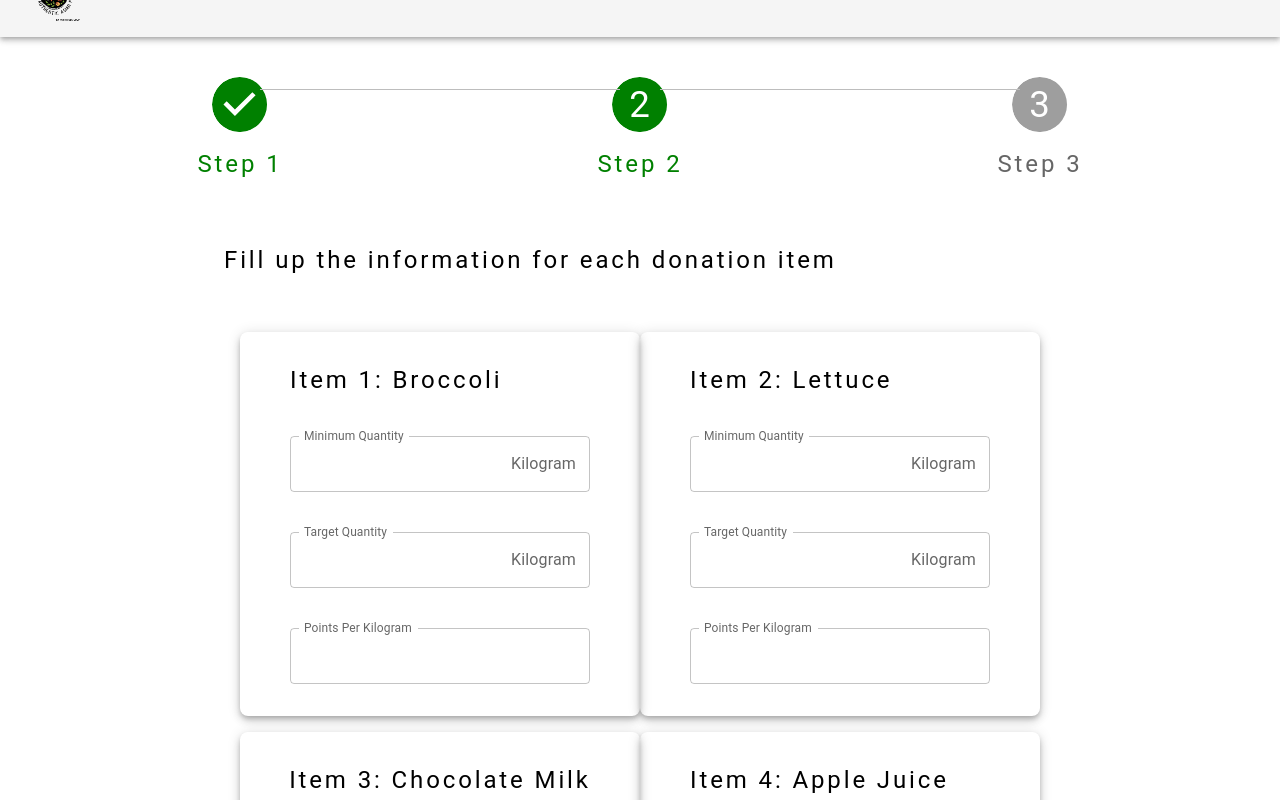
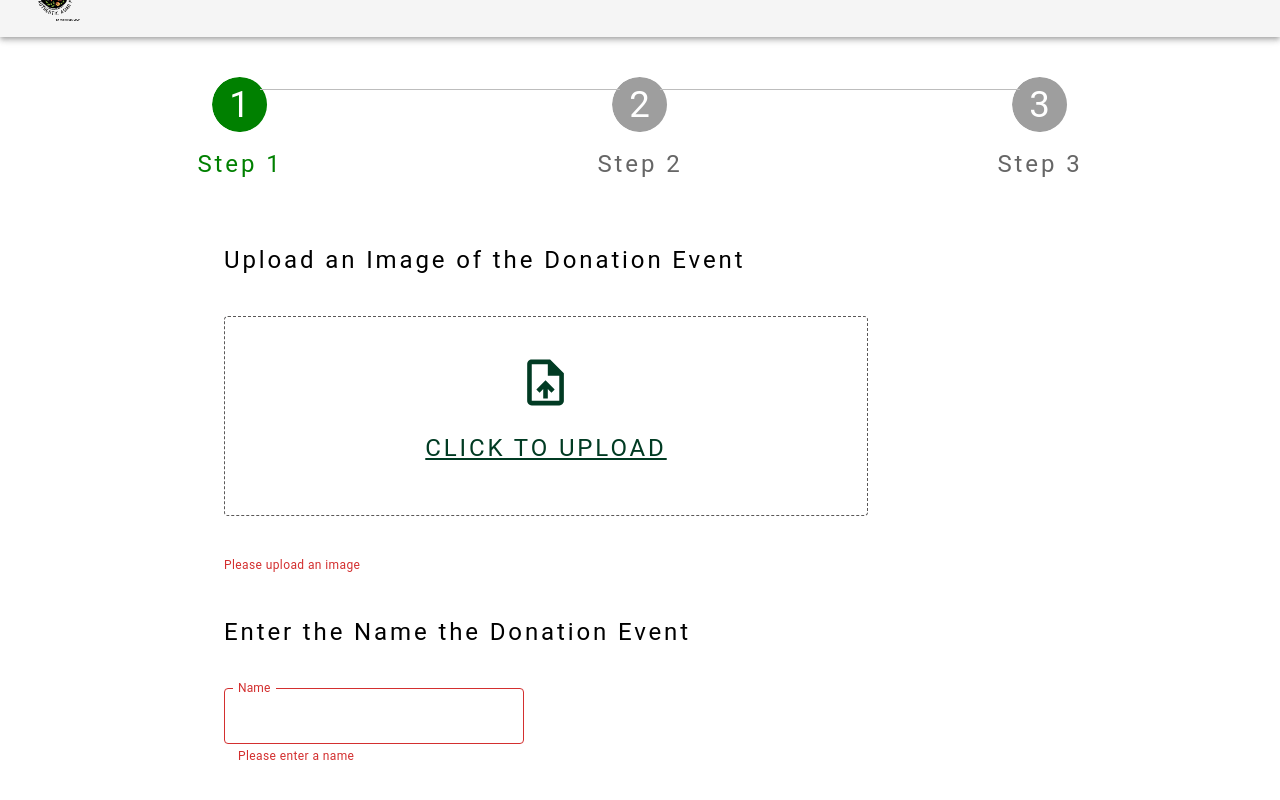
Before and after one commit to felixli1998/FYP-24_DCS__CodeAbility-Crew_EcoYah, a React (Create React App) app in the folder client/: page /admin/donation-event-form in a window 1280 px wide. Both pictures are taken after a click on the button "NEXT". Shown: the part 50-850 px from the top of the page. Built offline with nearby package versions, Linux system fonts and the light colour scheme.

Commit message:
feat: form validation for step 1 and state management across the form

```diff
--- a/client/package.json
+++ b/client/package.json
@@ -8,7 +8,6 @@
     "@mui/icons-material": "^5.15.4",
     "@mui/material": "^5.15.4",
     "@mui/x-date-pickers": "^6.19.0",
-    "@mui/x-date-pickers-pro": "^6.19.0",
     "@testing-library/jest-dom": "^5.17.0",
     "@testing-library/react": "^13.4.0",
     "@testing-library/user-event": "^13.5.0",
@@ -19,6 +18,7 @@
     "axios": "^1.6.5",
     "dayjs": "^1.11.10",
     "libphonenumber-js": "^1.10.53",
+    "moment": "^2.30.1",
     "react": "^18.2.0",
     "react-dom": "^18.2.0",
     "react-router-dom": "^6.21.2",
--- a/client/src/components/DonationEvent/Step1Form.tsx
+++ b/client/src/components/DonationEvent/Step1Form.tsx
@@ -1,16 +1,21 @@
-import { useState } from "react";
+import { useState, useEffect, ChangeEvent } from "react";
 import { useTheme } from '@mui/system';
-import { Box, Typography, TextField, Button } from '@mui/material';
+import { Box, Typography, TextField, Button, FormHelperText } from '@mui/material';
 import UploadFileIcon from '@mui/icons-material/UploadFile';
 
+type Step1FormProps = {
+    validate: boolean
+    data: (key: string, value: string) => void
+}
 
-export default function Step1Form() {
+export default function Step1Form(props: Step1FormProps) {
 
     const theme = useTheme();
     const [fileUpload, setFileUpload] = useState(false);
     const [image, setImage] = useState<any>(null);
+    const [name, setName] = useState("");
 
-    const handleImageUpload = (event: React.ChangeEvent<HTMLInputElement>) => {
+    const handleImageUpload = (event: ChangeEvent<HTMLInputElement>) => {
         setFileUpload(true);
         const file = event.target.files?.[0];
         if (file) {
@@ -23,9 +28,18 @@ export default function Step1Form() {
         };
     }
 
+    const handleTextChange = (event: ChangeEvent<HTMLInputElement>) => {
+        setName(event.target.value)
+    }
+
+    useEffect(() => {
+        props.data("imageId", image);
+        props.data("name", name);
+    }, [name, image]);
+
     return (
         <>
-        <Typography variant="h5" gutterBottom sx={{ letterSpacing: "0.18rem" }}>Upload an Image of the Donation Event</Typography>
+        <Typography variant="h5" gutterBottom sx={{ letterSpacing: "0.18rem", marginBottom: "1.5rem" }}>Upload an Image of the Donation Event</Typography>
         <Box display="flex" flexDirection="column" justifyContent="center" alignItems="center"
             sx={{ width: "100%",
                 [theme.breakpoints.up('sm')]: {
@@ -49,10 +63,15 @@ export default function Step1Form() {
                                 loading="lazy"
                                 style={{ maxWidth: "100%", maxHeight: "100%", objectFit: "contain" }} /> }
         </Box>
-        <Typography variant="h5" gutterBottom sx={{ letterSpacing: "0.18rem" }}>Enter the Name the Donation Event</Typography>
+        { (props.validate && image === null) && <FormHelperText error>Please upload an image</FormHelperText> }
+        <Typography variant="h5" gutterBottom sx={{ letterSpacing: "0.18rem", marginBottom: "1.5rem" }}>Enter the Name the Donation Event</Typography>
         <TextField label="Name" type="text"
             InputLabelProps={{ shrink: true }}
             sx={{ width: 300 }}
+            value={name}
+            onChange={handleTextChange}
+            error={props.validate && name === ""}
+            helperText={ (props.validate && name === "") && "Please enter a name" }
             />
         </>
     );
--- a/client/src/components/DonationEvent/Step2Form.tsx
+++ b/client/src/components/DonationEvent/Step2Form.tsx
@@ -1,10 +1,15 @@
-import { useState } from "react";
+import { useState, useEffect, ChangeEvent } from "react";
 import { Typography, Grid, Box, Stack, TextField, InputAdornment } from '@mui/material';
 
+type Step2FormProps = {
+    validate: boolean
+    data: (key: string, value: any) => void
+}
 
-export default function Step2Form() {
+export default function Step2Form(props: Step2FormProps) {
 
     const itemFields = [ 'Minimum Quantity', 'Target Quantity', 'Points Per ' ];
+    const itemKeys = [ 'minQty', 'targetQty', 'pointsPerUnit' ];
 
     const allItems = [
         { item: "Broccoli", unit: "Kilogram" },
@@ -14,13 +19,31 @@ export default function Step2Form() {
     ];
 
     const [items, setItems] = useState(allItems);
+    const [itemsInfo, setItemsInfo] = useState<{ [key: string]: number }[]>([{}]);
+
+    const handleTextChange = (itemKey: string, index: number) => (event: ChangeEvent<HTMLInputElement>) => {
+        setItemsInfo((prevData) => {
+            const updatedItemsInfo = [...prevData];
+            updatedItemsInfo[index] = {
+                ...updatedItemsInfo[index],
+                [itemKey]: parseFloat(event.target.value),
+            };
+            return updatedItemsInfo;
+        });
+    }
+
+    console.log(itemsInfo);
+
+    useEffect(() => {
+        props.data("donationEventItems", itemsInfo);
+    }, [itemsInfo]);
 
     return (
         <>
-        <Typography variant="h5" gutterBottom sx={{ letterSpacing: "0.18rem" }}>Fill up the information for each donation item</Typography>
+        <Typography variant="h5" gutterBottom sx={{ letterSpacing: "0.18rem", marginBottom: "1.5rem" }}>Fill up the information for each donation item</Typography>
         <Grid container justifyContent="space-between" sx={{ p: 2 }}>
-            { items.map(function(label, i) {
-                    return <Grid item xs={12} md={12} lg={6} sx={{ marginBottom: "1rem" }} key={i}>
+            { items.map(function(item, i) {
+                    return <Grid item xs={12} md={12} lg={6} sx={{ marginBottom: "1rem", }} key={i}>
                         <Box
                             component="form"
                             display="flex"
@@ -32,12 +55,15 @@ export default function Step2Form() {
                             noValidate
                             autoComplete="off">
                             <Stack spacing={5}>
-                                <Typography variant="h5" gutterBottom sx={{ letterSpacing: "0.18rem" }}>Item {i+1}: {items[i].item}</Typography>
-                                { itemFields.map(function(label, j) {
-                                    return <TextField key={j} label={ (j !== 2) ? itemFields[j] : itemFields[j] + items[i].unit } type="number"
+                                <Typography variant="h5" gutterBottom sx={{ letterSpacing: "0.18rem", marginBottom: "1.5rem" }}>Item {i+1}: {items[i].item}</Typography>
+                                { itemFields.map(function(field, j) {
+                                    return <TextField key={j} label={ (j !== 2) ? itemFields[j] : itemFields[j] + items[i].unit }
+                                        type="number"
                                         InputProps={{ endAdornment: <InputAdornment position="end">{ (j !== 2) && items[i].unit }</InputAdornment> }}
                                         InputLabelProps={{ shrink: true }}
-                                        sx={{ width: 300 }} /> }) }
+                                        sx={{ width: 300 }}
+                                        value={itemsInfo[i] && itemsInfo[i][itemKeys[j]] ? itemsInfo[i][itemKeys[j]] : ''}
+                                        onChange={handleTextChange(itemKeys[j], i)} /> }) }
                             </Stack>
                         </Box>
                 </Grid>  }) }
--- a/client/src/components/DonationEvent/Step3Form.tsx
+++ b/client/src/components/DonationEvent/Step3Form.tsx
@@ -1,29 +1,61 @@
-import { useState } from "react";
-import { Typography, FormControlLabel, Switch } from '@mui/material';
-import { DemoContainer, DemoItem } from '@mui/x-date-pickers/internals/demo';
-import { LocalizationProvider } from '@mui/x-date-pickers-pro';
-import { AdapterDayjs } from '@mui/x-date-pickers-pro/AdapterDayjs';
-import { DateRangePicker } from '@mui/x-date-pickers-pro/DateRangePicker';
+import { useState, useEffect } from "react";
+import { Typography, Grid, FormControlLabel, Switch } from '@mui/material';
+import { AdapterDayjs } from '@mui/x-date-pickers/AdapterDayjs';
+import { LocalizationProvider, DatePicker } from '@mui/x-date-pickers';
+import moment from 'moment';
 
-export default function Step3Form() {
+type Step3FormProps = {
+    validate: boolean
+    data: (key: string, value: any) => void
+}
 
+export default function Step3Form(props: Step3FormProps) {
+
+    const datePickerFields = [ 'Start Date', 'End Date' ];
+    const [startDate, setStartDate] = useState<Date | null>(null);
+    const [endDate, setEndDate] = useState<Date | null>(null);
     const [isActive, setIsActive] = useState(false);
+
+    const handleDateChange = (field: string) => (date: Date | null) => {
+        if (field === "Start Date") {
+            setStartDate(date);
+        } else {
+            setEndDate(date);
+        }
+    }
+
+    useEffect(() => {
+        props.data("startDate", moment(startDate).format("DD-MM-YYYY"));
+        props.data("endDate", moment(endDate).format("DD-MM-YYYY"));
+        props.data("isActive", isActive);
+    }, [startDate, endDate, isActive]);
 
     return (
         <>
-        <Typography variant="h5" gutterBottom sx={{ letterSpacing: "0.18rem" }}>Choose the Donation Event Period</Typography>
-        <LocalizationProvider dateAdapter={AdapterDayjs}>
-        <DemoContainer
-            components={['DateRangePicker', 'DateRangePicker', 'DateRangePicker']}
-        >
-            <DemoItem label="" component="DateRangePicker">
-            <DateRangePicker calendars={1} />
-            </DemoItem>
-        </DemoContainer>
-        </LocalizationProvider>
-        <Typography variant="h5" gutterBottom sx={{ letterSpacing: "0.18rem" }}>Activate the Donation Event</Typography>
-        <FormControlLabel control={<Switch checked={isActive} onClick={() => setIsActive(!isActive)} sx={{ width: "9rem", height: "5.25rem", ".MuiSwitch-thumb": { width: "4.5rem", height: "4.25rem",  marginLeft: ( isActive ? "2rem" : null ) } }}/>}
-            label={ <Typography variant="h5" gutterBottom sx={{ letterSpacing: "0.18rem", marginLeft: "0.5rem" }}>Active</Typography> }/>
+        <Typography variant="h5" gutterBottom sx={{ letterSpacing: "0.18rem", marginBottom: "1.5rem" }}>Choose the Donation Event Period</Typography>
+        <Grid container justifyContent="space-between">
+        { datePickerFields.map(function(field, i) {
+            return <Grid item xs={12} md={6} lg={6} key={i}>
+                <LocalizationProvider dateAdapter={AdapterDayjs}>
+                <DatePicker
+                    label={field}
+                    sx={{ width: 300, marginBottom: "1.5rem" }}
+                    slotProps={{
+                    textField: {
+                        helperText: 'DD/MM/YYYY',
+                        InputLabelProps: { shrink: true }
+                    },
+                    }}
+                    format="DD-MM-YYYY"
+                    value={ field === "Start Date" ? startDate : endDate }
+                    onChange={handleDateChange(field)}
+                />
+                </LocalizationProvider>
+            </Grid> }) }
+        </Grid>
+        <Typography variant="h5" gutterBottom sx={{ letterSpacing: "0.18rem", marginBottom: "1.5rem" }}>Activate the Donation Event</Typography>
+        <FormControlLabel control={<Switch checked={isActive} onClick={() => setIsActive(!isActive)} sx={{ width: "9rem", height: "5.25rem", ".MuiSwitch-thumb": { width: "4.4rem", height: "4.1rem",  marginLeft: ( isActive ? "2rem" : null ) } }}/>}
+            label={ <Typography variant="h5" gutterBottom sx={{ color: isActive ? "primary.dark" : "secondary.dark", letterSpacing: "0.18rem", marginLeft: "0.5rem" }}>{ isActive ? "Active" : "Inactive" }</Typography> }/>
         </>
     );
 };
--- a/client/src/pages/DonationEventForm.tsx
+++ b/client/src/pages/DonationEventForm.tsx
@@ -1,4 +1,4 @@
-import { useState }from 'react';
+import { useState } from 'react';
 import { Stack, Box, Stepper, Step, StepLabel, Typography, Grid, Button } from '@mui/material';
 import ArrowBackIosIcon from '@mui/icons-material/ArrowBackIos';
 import ArrowForwardIosIcon from '@mui/icons-material/ArrowForwardIos';
@@ -9,18 +9,40 @@ import Step3Form from "../components/DonationEvent/Step3Form";
 
 export default function DonationEventForm() {
 
-    const form: any = { 0: <Step1Form/> , 1: <Step2Form/>, 2: <Step3Form/> }
-
     const steps = ['Step 1', 'Step 2', 'Step 3'];
     const [activeStep, setActiveStep] = useState(0);
+    const [validateStep1, setValidateStep1] = useState(false);
+    const [validateStep2, setValidateStep2] = useState(false);
+    const [validateStep3, setValidateStep3] = useState(false);
+    const [formData, setFormData] = useState<{ [key: string] : any }>({});
 
     const handleBack = () => {
         if (activeStep > 0) setActiveStep((prevActiveStep) => prevActiveStep - 1);
     };
 
     const handleNext = () => {
-        if (activeStep < 2) setActiveStep((prevActiveStep) => prevActiveStep + 1);
+        switch(activeStep) {
+            case 0:
+                setValidateStep1(true);
+                if ((formData['name'] !== "") && (formData['imageId'] !== null)) setActiveStep(1);
+                break;
+            case 1:
+                setValidateStep2(true);
+                if ((Object.keys(formData['donationEventItems'][0]).length >= 1)) setActiveStep(2);
+                break;
+            case 2:
+                setValidateStep3(true);
+                break;
+        }
     }
+
+    const handleData = (key: string, value: any) => {
+        setFormData((prevData) => ({...prevData, [key] : value}));
+    }
+
+    console.log(formData);
+
+    const form: any = { 0: <Step1Form validate={validateStep1} data={handleData}/> , 1: <Step2Form validate={validateStep2} data={handleData}/>, 2: <Step3Form validate={validateStep3} data={handleData}/> }
 
     return (
         <>
```
Also changed, not shown: 1 other file (tests, documents, lock files or other folders).
